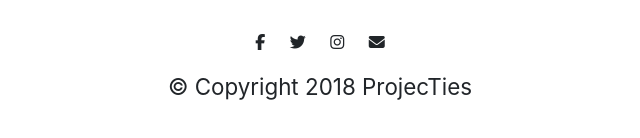
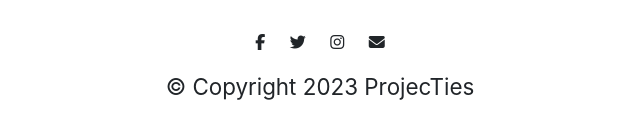
Before and after one commit to ShivanshVikramSingh/ProjecTies, a plain HTML site: page index.html in a window 1280 px wide. Shown: the part 3506-3644 px from the top of the page, 320-960 px from the left. Drawn offline with nearby package versions, Linux system fonts and the light colour scheme.

Commit message:
Update index.html

```diff
--- a/index.html
+++ b/index.html
@@ -244,7 +244,7 @@
       <i class="social-icon fab fa-twitter"></i>
       <i class="social-icon fab fa-instagram"></i>
       <i class="social-icon fas fa-envelope"></i>
-      <p>© Copyright 2018 ProjecTies</p>
+      <p>© Copyright 2023 ProjecTies</p>
     </div>
   </footer>
 
```
